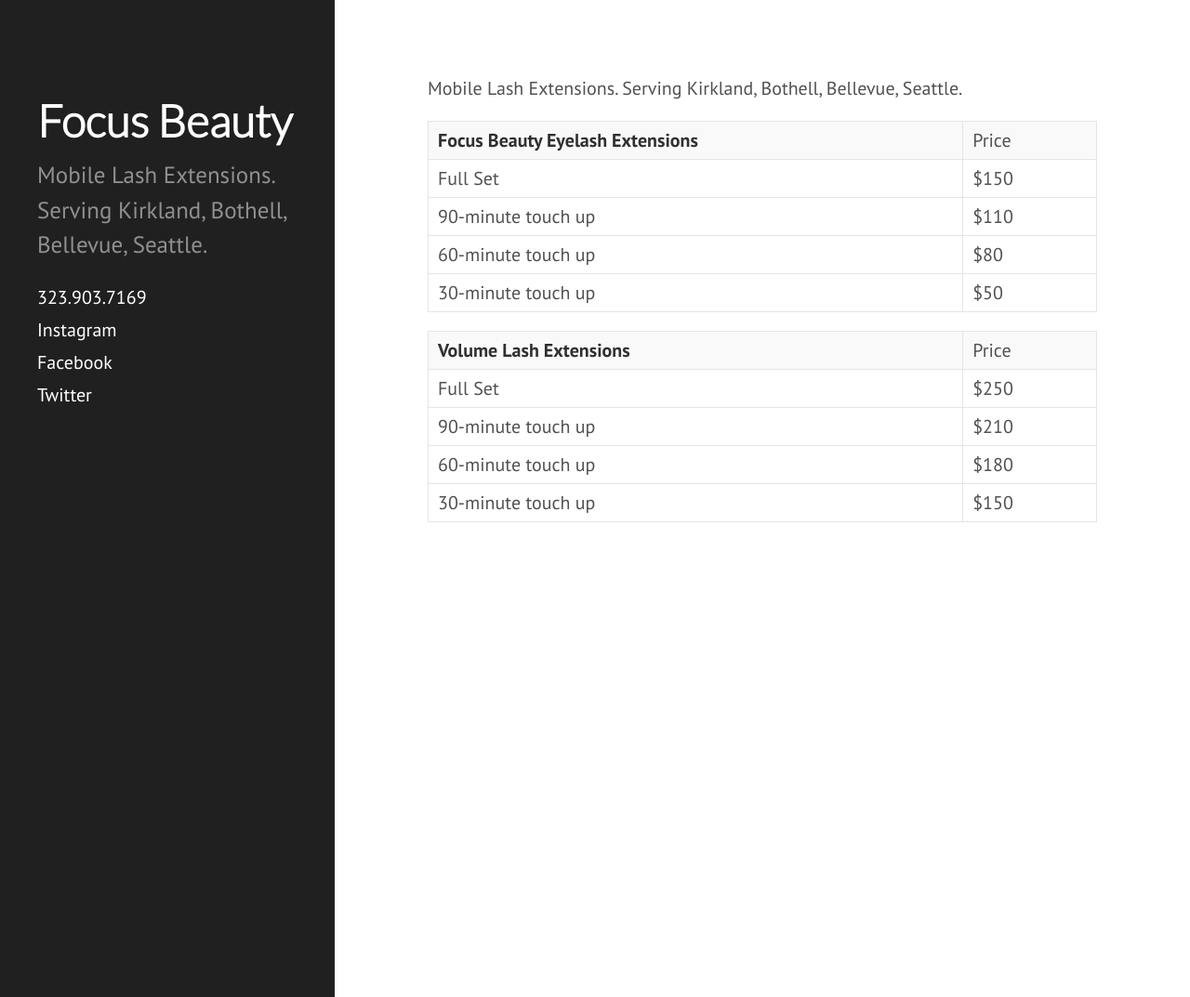
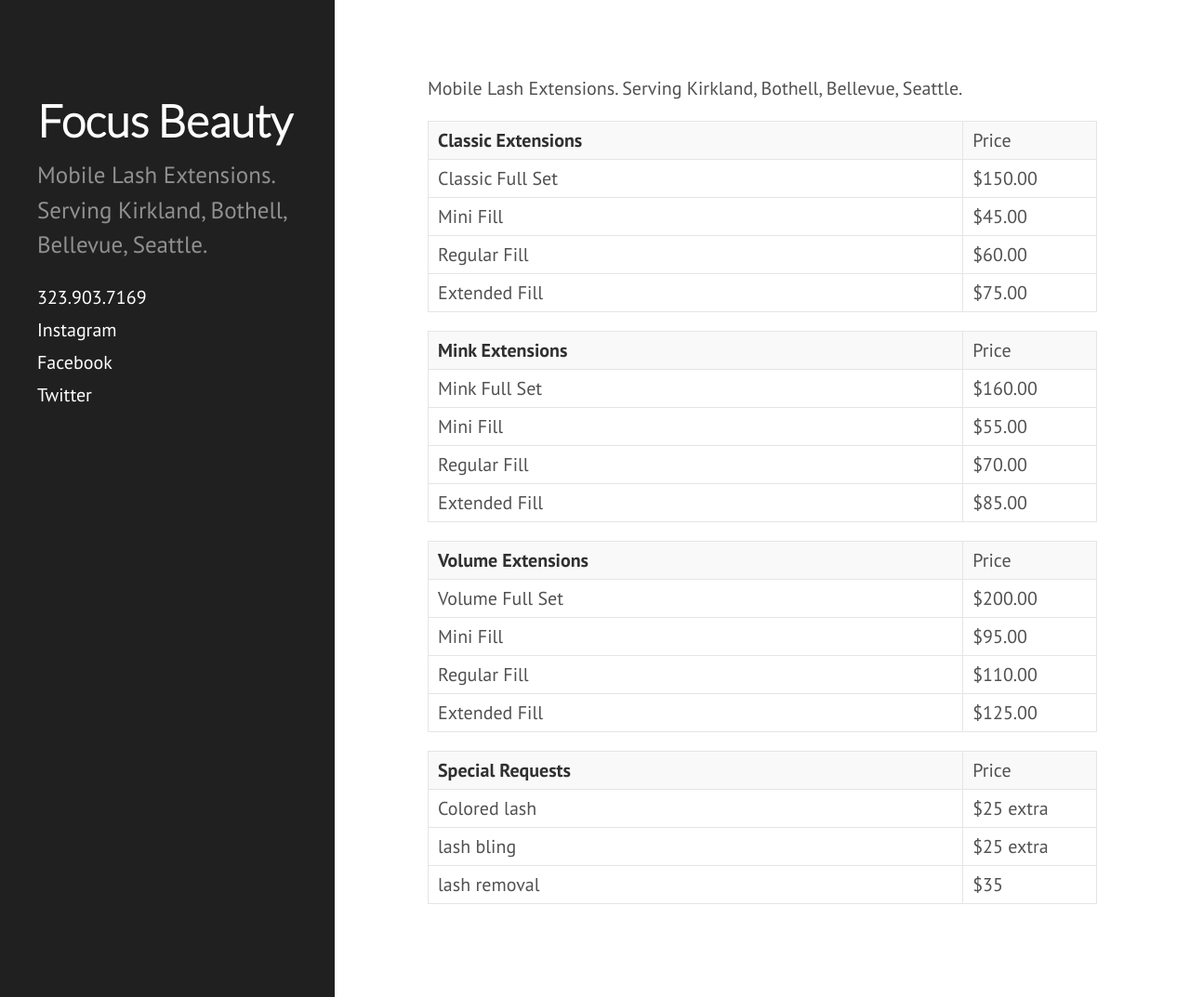
Before and after one commit to npmcdn-to-unpkg-bot/focusbeauty.github.io, a Jekyll site: the page built from _landing/booking.html, in a window 1280 px wide and 1073 px high. Shown: the whole window at 93% size. Built offline with Jekyll 4.4.1, drawn with Linux system fonts in a browser that asks for light colours.

Commit message:
add rake task for services

```diff
--- a/_data/services.json
+++ b/_data/services.json
@@ -1,20 +1,82 @@
 [
   {
-    "title": "Focus Beauty Eyelash Extensions",
+    "title": "Classic Extensions",
     "data": [
-      {"title": "Full Set", "value": "$150"},
-      {"title": "90-minute touch up", "value": "$110"},
-      {"title": "60-minute touch up", "value": "$80"},
-      {"title": "30-minute touch up", "value": "$50"},
+      {
+        "title": "Classic Full Set",
+        "value": "$150.00"
+      },
+      {
+        "title": "Mini Fill",
+        "value": "$45.00"
+      },
+      {
+        "title": "Regular Fill",
+        "value": "$60.00"
+      },
+      {
+        "title": "Extended Fill",
+        "value": "$75.00"
+      }
     ]
   },
   {
-    "title": "Volume Lash Extensions",
+    "title": "Mink Extensions",
     "data": [
-      {"title": "Full Set", "value": "$250"},
-      {"title": "90-minute touch up", "value": "$210"},
-      {"title": "60-minute touch up", "value": "$180"},
-      {"title": "30-minute touch up", "value": "$150"},
+      {
+        "title": "Mink Full Set",
+        "value": "$160.00"
+      },
+      {
+        "title": "Mini Fill",
+        "value": "$55.00"
+      },
+      {
+        "title": "Regular Fill",
+        "value": "$70.00"
+      },
+      {
+        "title": "Extended Fill",
+        "value": "$85.00"
+      }
+    ]
+  },
+  {
+    "title": "Volume Extensions",
+    "data": [
+      {
+        "title": "Volume Full Set",
+        "value": "$200.00"
+      },
+      {
+        "title": "Mini Fill",
+        "value": "$95.00"
+      },
+      {
+        "title": "Regular Fill",
+        "value": "$110.00"
+      },
+      {
+        "title": "Extended Fill",
+        "value": "$125.00"
+      }
+    ]
+  },
+  {
+    "title": "Special Requests",
+    "data": [
+      {
+        "title": "Colored lash",
+        "value": "$25 extra"
+      },
+      {
+        "title": "lash bling",
+        "value": "$25 extra"
+      },
+      {
+        "title": "lash removal",
+        "value": "$35"
+      }
     ]
   }
 ]
```
Also changed, not shown: 1 other file.
